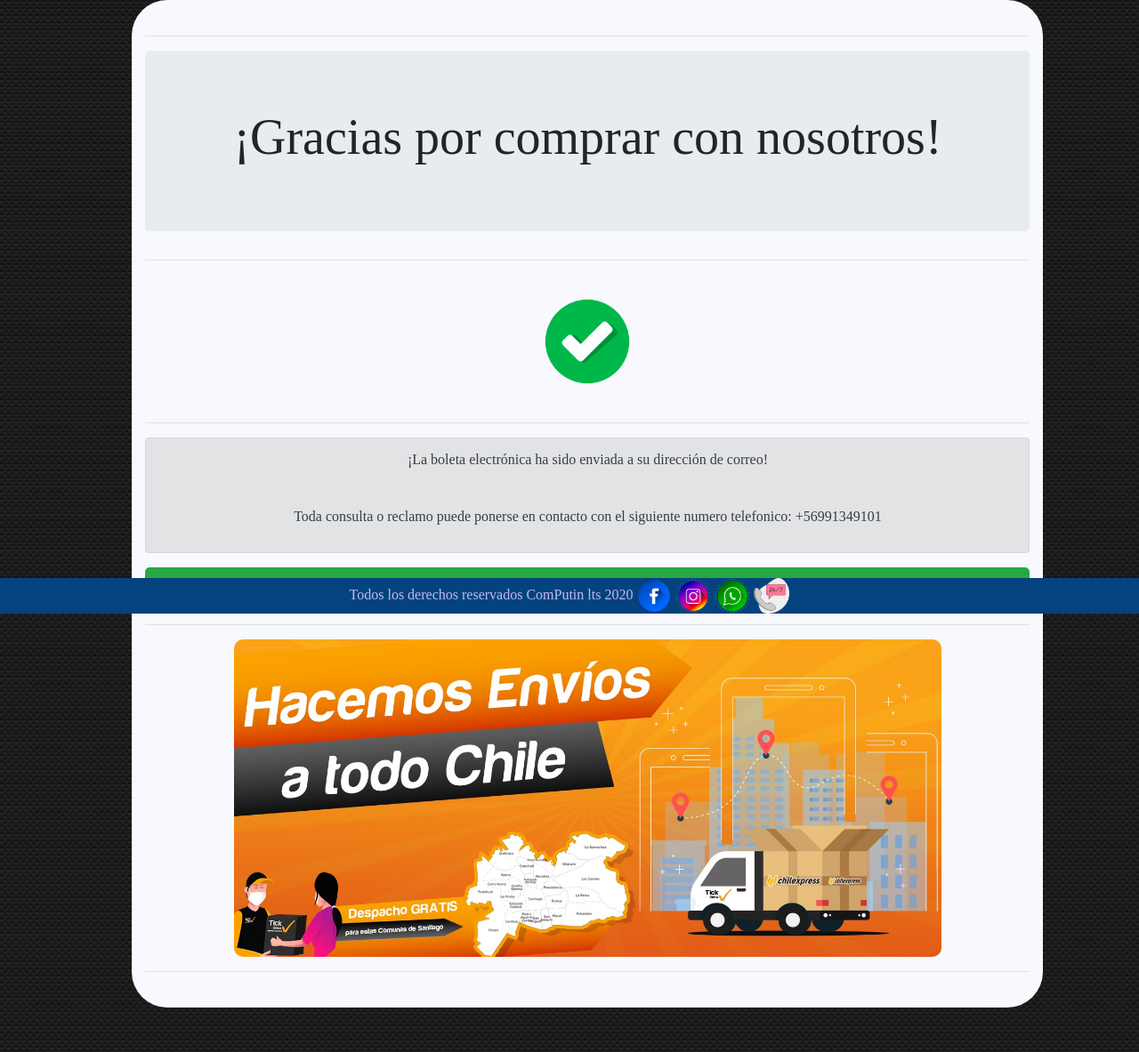
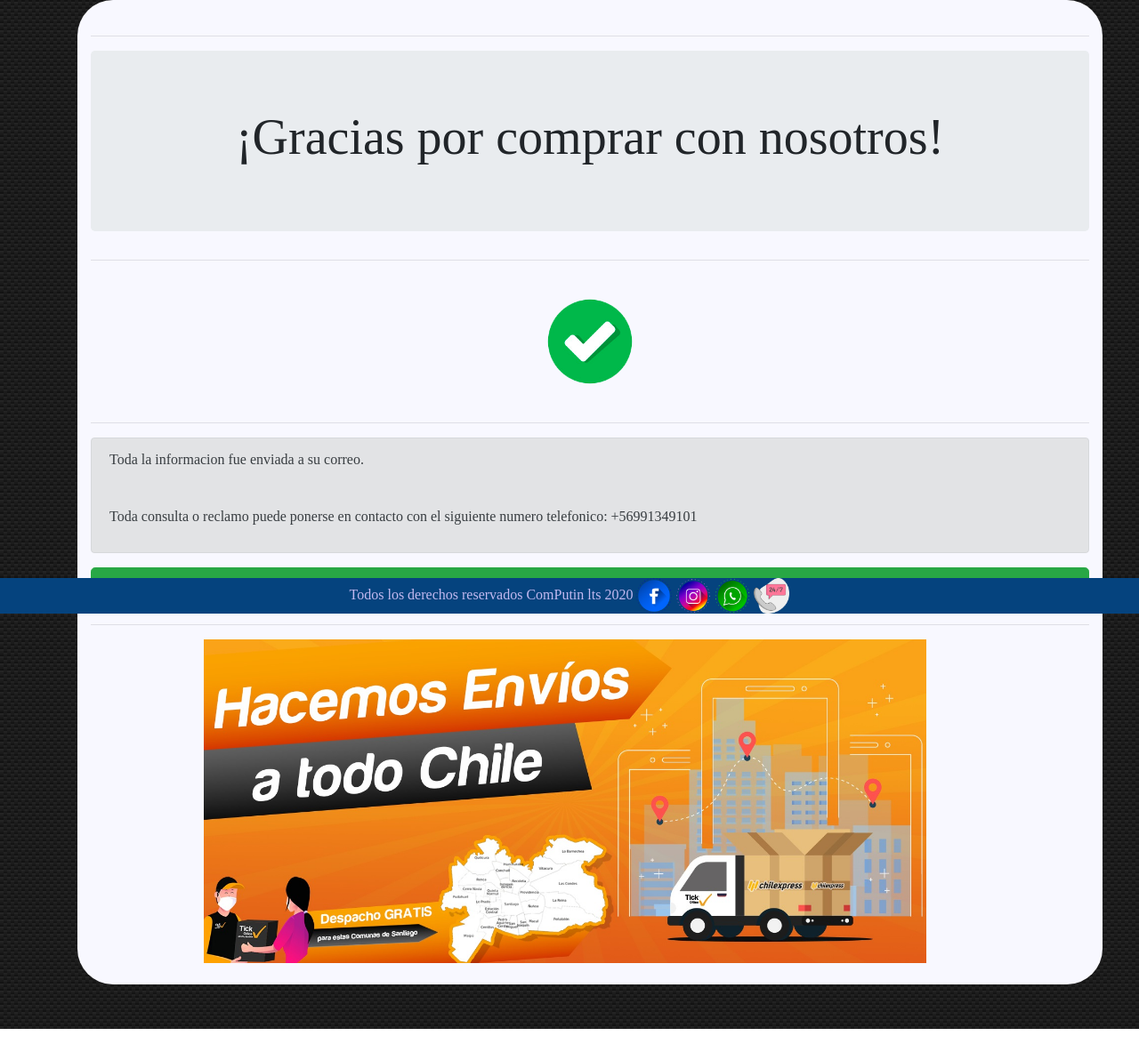
Before and after one commit to FelipeMunozz/Fase2MunozOrellanaPalma001D, a Django app: page /Comprado/ in a window 1280 px wide. Shown: the part 110-1293 px from the top of the page at 89% size. After the commit the page ends 1267 px from the top, so only its background shows below. Run offline with Django 3.2, Linux system fonts and the light colour scheme; some libraries are stand-ins or nearby versions.

Commit message:
Revert "Computin:Entrega Fase 2"
This reverts commit bb110cc2bb7f0b3fac91a028001b72f6ab9913ba.

```diff
--- a/Computin/producto/static/css/estilos.css
+++ b/Computin/producto/static/css/estilos.css
@@ -511,6 +511,7 @@ p.from-control
 }
 .comprar
 {
+
     width: 50%;
     display: inline-block;
 }
--- a/Computin/producto/templates/CompraEnd.html
+++ b/Computin/producto/templates/CompraEnd.html
@@ -3,7 +3,7 @@
 {% block title%}<title>ComPutin - Gracias Por comprar</title>{% endblock %}
 
 {% block content %}
-<div class="row producto" style="width: 80%;">
+<div class="row producto" style="width: 90%;">
     <div class="col-sm" style="background-color: ghostwhite; margin-left: 2%; margin-right: 2%; border-radius: 40px;">
         <class class="container-fluid p-1 my-1 text-black" style="background-color: transparent; border-radius: 20px; text-align:left;">
             <hr>
@@ -14,14 +14,16 @@
             {% load static %}
             <img src="{% static 'img/Check.png' %}" height="150" width="150" alt="">
             <hr>
-            <div class="alert alert-secondary " style="text-align: center;">
-                <p>¡La boleta electrónica ha sido enviada a su dirección de correo!</p>
+            <div class="alert alert-secondary">
+                <p>Toda la informacion fue enviada a su correo.</p>
                 <br><p>Toda consulta o reclamo puede ponerse en contacto con el siguiente numero telefonico: +56991349101</p>
             </div>
             <a  href="{% url 'index' %}" class="btn btn-success btn-lg btn-block" >Presione aqui para Continuar</a>
             <hr>
-            <img class="border-secundary " height="100%" width="80%" src="{% static 'img/banner-envios.jpg' %}" style="border-radius: 10px;">
-            <hr>
+            <div class="col-sm-9" style="margin-left: 10%;">
+                {% load static %}
+                <img class="border-secundary w-100" src="{% static 'img/banner-envios.jpg' %}">
+            </div>
         </class>
         </div>
     </div>
--- a/Computin/producto/templates/base_generic.html
+++ b/Computin/producto/templates/base_generic.html
@@ -2,8 +2,6 @@
 <html lang="es">
 <head>
     {% block title%}<title>ComPutin - Inicio</title>{% endblock %}
-    {%load static%}
-    <link rel="icon" type="image/png" href="{% static 'img/Logo_ComPutin2.png' %}">
     <meta charset="UTF-8">
     <meta name="viewport" content="width=device-width, initial-scale=1.0">
 
--- a/Computin/producto/templates/index.html
+++ b/Computin/producto/templates/index.html
@@ -14,6 +14,7 @@
             <!-- diapositivas -->
             <div class="carousel-inner">
                 <div class="carousel-item active">
+                    <a href="html/ofertas.html">
                     {% load static %}
                     <img class="d-block w-100" src="{% static 'img/AMD-ryzen-logo.png' %}" alt=""></a>
                 </div>
```
Also changed, not shown: Computin/db.sqlite3.
